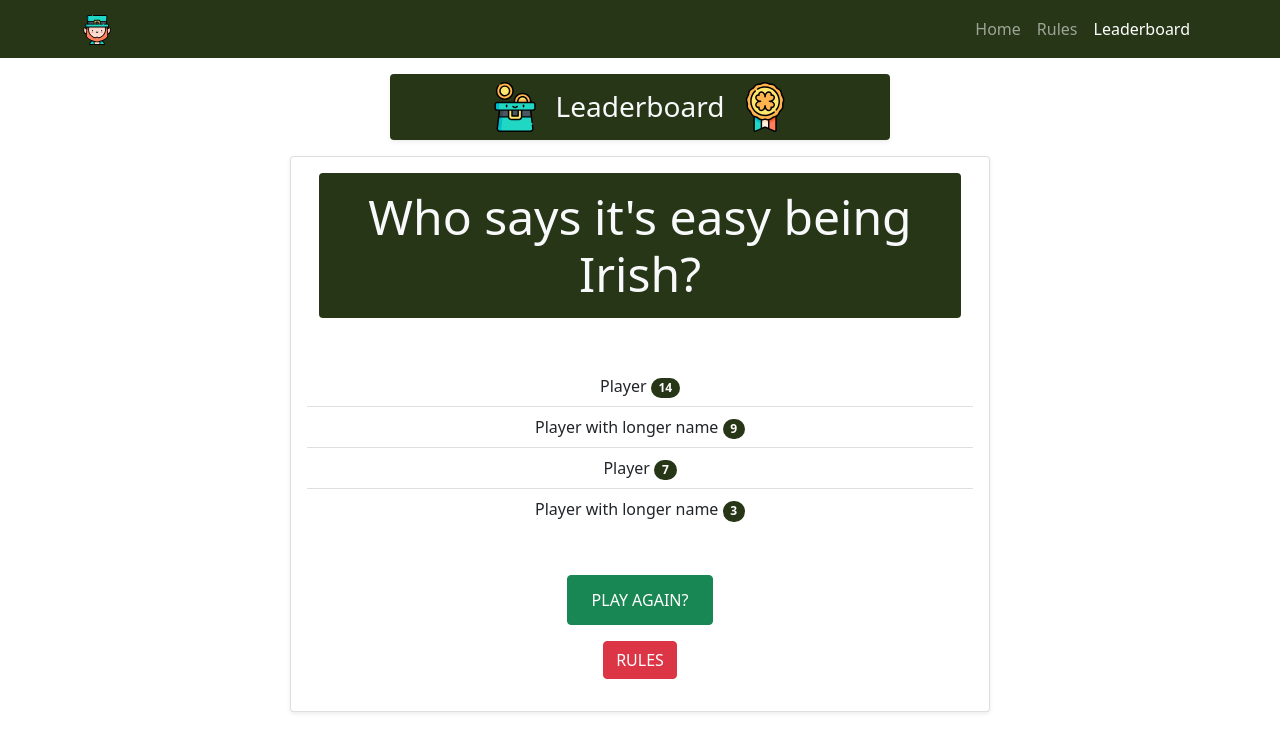
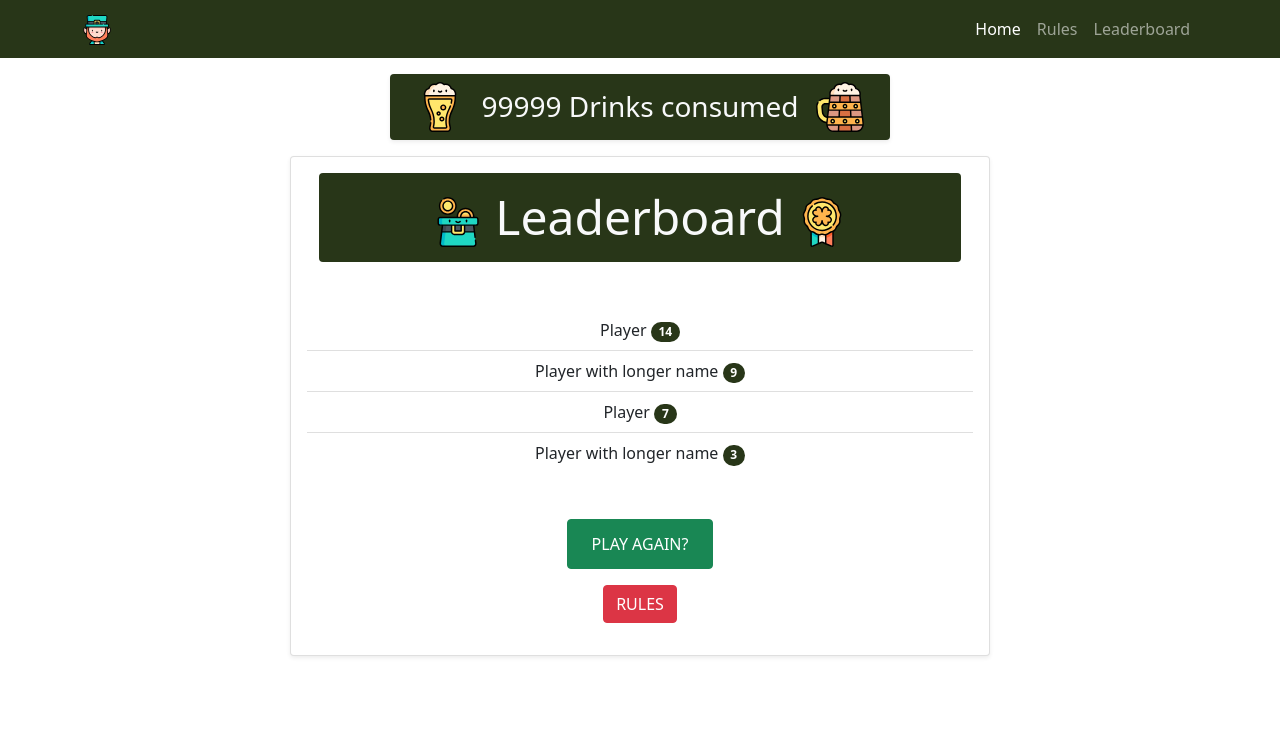
Before and after one commit to ThiagoHardt/whatdoestheirishsay, a Flask app: page /leaderboard in a window 1280 px wide. Shown: the top 752 px of the page. Run offline with Flask 2, Linux system fonts and the light colour scheme; some libraries are stand-ins or nearby versions.

Commit message:
cleaned code for leaderboard.html using flask

```diff
--- a/templates/leaderboard.html
+++ b/templates/leaderboard.html
@@ -1,82 +1,14 @@
-<!DOCTYPE html>
-<html lang="en">
-  <head>
-    <meta charset="UTF-8" />
-    <meta name="viewport" content="width=device-width, initial-scale=1.0" />
-    <link
-      href="https://cdn.jsdelivr.net/npm/bootstrap@5.0.0-beta2/dist/css/bootstrap.min.css"
-      rel="stylesheet"
-    />
-    <link
-      rel="stylesheet"
-      href="https://cdn.jsdelivr.net/npm/bootstrap-icons@1.4.0/font/bootstrap-icons.css"
-    />
-    <link
-      rel="stylesheet"
-      href="{{ url_for('static', filename='css/style.css') }}"
-      type="text/css"
-    />
-    <title>What Does The Irish Say?</title>
-  </head>
-  <body>
-    <nav class="navbar navbar-expand-lg navbar-dark header-bg">
-      <div class="container">
-        <a class="navbar-brand" href="{{ url_for('index') }}">
-          <img
-            src="{{ url_for('static', filename='media/icons/017-leprechaun.svg') }}"
-            width="30"
-          />
-        </a>
-        <button
-          class="navbar-toggler"
-          type="button"
-          data-bs-toggle="collapse"
-          data-bs-target="#navbarTogglerDemo01"
-          aria-controls="navbarTogglerDemo01"
-          aria-expanded="false"
-          aria-label="Toggle navigation"
-        >
-          <span class="navbar-toggler-icon"></span>
-        </button>
-        <div class="collapse navbar-collapse" id="navbarTogglerDemo01">
-          <ul class="navbar-nav ms-auto mb-2 mb-lg-0">
-            <li class="nav-item">
-              <a class="nav-link" href="{{ url_for('index') }}">Home</a>
-            </li>
-            <li class="nav-item">
-              <a class="nav-link" href="{{ url_for('rules') }}">Rules</a>
-            </li>
-            <li class="nav-item">
-              <a class="nav-link active" aria-current="page" href="{{ url_for('leaderboard') }}">Leaderboard</a>
-            </li>
-          </ul>
-        </div>
-      </div>
-    </nav>
+{% extends 'index.html' %} {% block content %}
 
-
-    <!-- Leaderboard -->
-    <div
-      class="container d-flex justify-content-center mt-3 header-bg w-75 p-2 shadow-sm rounded container-drinks"
-    >
-      <img
-        src="{{ url_for('static', filename='media/icons/029-hat-1.svg') }}"
-        alt="Money Hat"
-        width="50px"
-      />
-      <h3 class="my-auto text-light m-3 text-center">Leaderboard</h3>
-      <img
-        src="{{ url_for('static', filename='media/icons/032-medal.svg') }}"
-        alt="Medal"
-        width="50px"
-      />
-    </div>
-    {% block content %}
     <div class="container">
       <div class="card card-game shadow-sm rounded mx-auto mt-3">
         <div class="card-body">
           <div class="container-fluid mb-5">
-            <h2 class="display-5 text-center mb-5 header-bg rounded text-light ld-who">Who says it's easy being Irish?</h2>
+            <h2 class="display-5 text-center mb-5 header-bg rounded text-light ld-who">
+                <img src="/static/media/icons/029-hat-1.svg" alt="Hat full of gold" height="50px" width="50px">
+                Leaderboard
+                <img src="/static/media/icons/032-medal.svg" alt="medal" height="50px" width="50px">
+            </h2>
           </div>
           <div class="row mt-3 mb-2 text-center">
               <div>
@@ -116,10 +48,3 @@
     </div>
 
     {%endblock%}
-    <script src="https://cdn.jsdelivr.net/npm/bootstrap@5.0.0-beta2/dist/js/bootstrap.bundle.min.js"></script>
-    <script
-      type="text/javascript"
-      src="{{ url_for('static', filename='js/script.js') }}"
-    ></script>
-  </body>
-</html>
```
